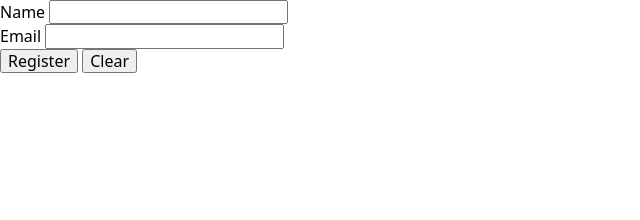
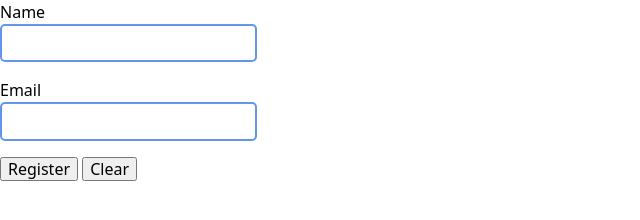
Before and after one commit to jzecenarubio/HTML_Advanced, a plain HTML site: page index.html in a window 1280 px wide. Shown: the whole page, without its empty margins (0-640 px from the left). Drawn offline with Linux system fonts and the light colour scheme.

Commit message:
Added something

```diff
--- a/css/styles.css
+++ b/css/styles.css
@@ -186,3 +186,14 @@ body {
   font-family: system-ui, -apple-system, BlinkMacSystemFont, 'Segoe UI', Roboto, Oxygen, Ubuntu, Cantarell, 'Open Sans', 'Helvetica Neue', sans-serif;
   line-height: 1.5;
  }
+label {
+  display: block;
+}
+input[type="text"] {
+  border: 2px solid cornflowerblue;
+  border-radius: 5px;
+  padding: 0.5rem 0.7rem;
+}
+.form-group {
+  margin-bottom: 1rem;
+}
--- a/index.html
+++ b/index.html
@@ -87,11 +87,11 @@
     <span class="bg-saturn"></span>
     <span class="bg-ufo"></span> -->
     <form>
-      <div>
+      <div class="form-group">
       <label for="name">Name</label>
       <input id="name" type="text" />
       </div>
-      <div>
+      <div class="form-group">
         <label for="email">Email</label>
         <input id="email" type="text" />
       </div>
```
